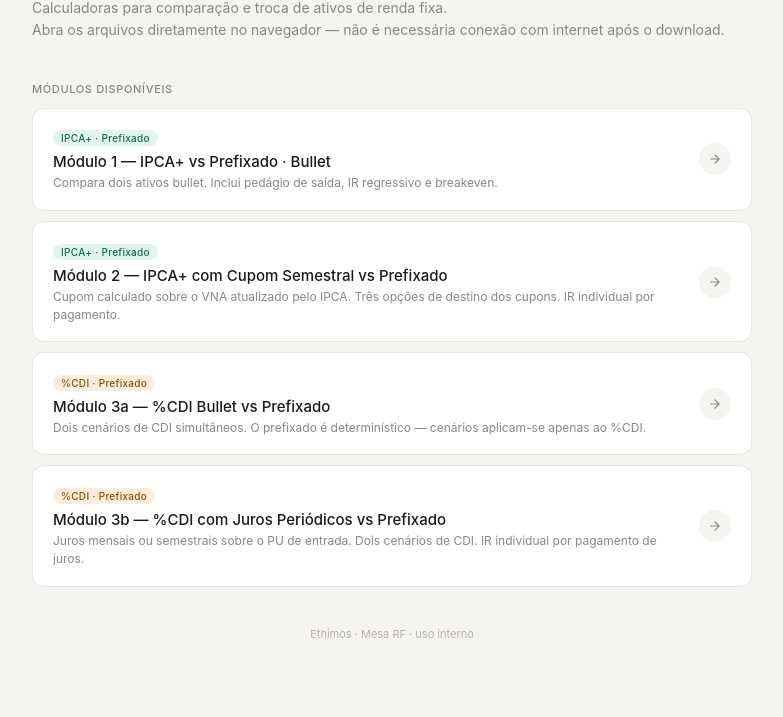
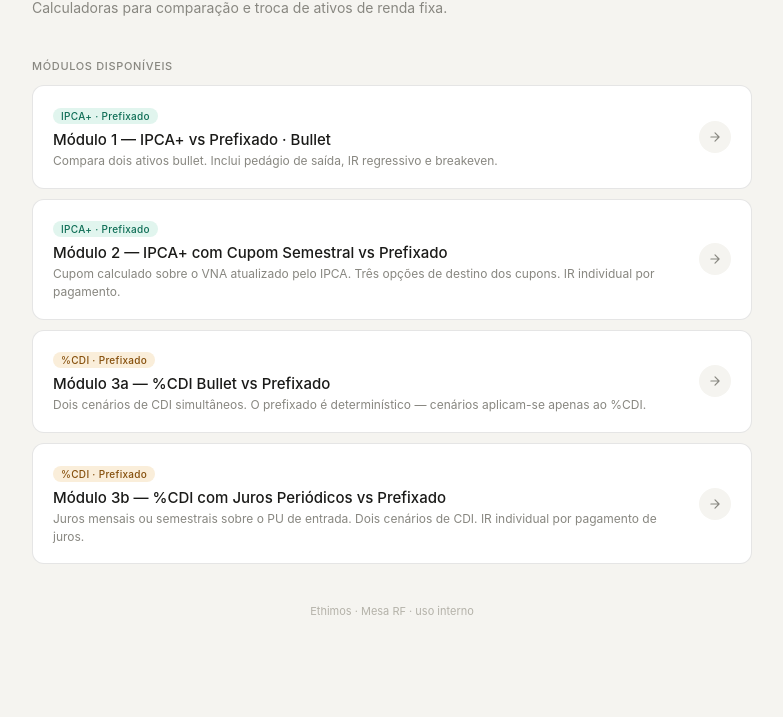
Before and after one commit to GustavoBocuzzi/ferramentas-rf, a plain HTML site: page index.html in a window 1280 px wide. Shown: the part 83-800 px from the top of the page, without its empty margins (248-1031 px from the left). Drawn offline with Linux system fonts and the light colour scheme.

Commit message:
Add files via upload

```diff
--- a/index.html
+++ b/index.html
@@ -82,7 +82,7 @@
 
   <header>
     <h1>Ferramentas de Análise — Renda Fixa</h1>
-    <p>Calculadoras para comparação e troca de ativos de renda fixa.<br>Abra os arquivos diretamente no navegador — não é necessária conexão com internet após o download.</p>
+    <p>Calculadoras para comparação e troca de ativos de renda fixa.</p>
   </header>
 
   <div class="section-title">Módulos disponíveis</div>
```
